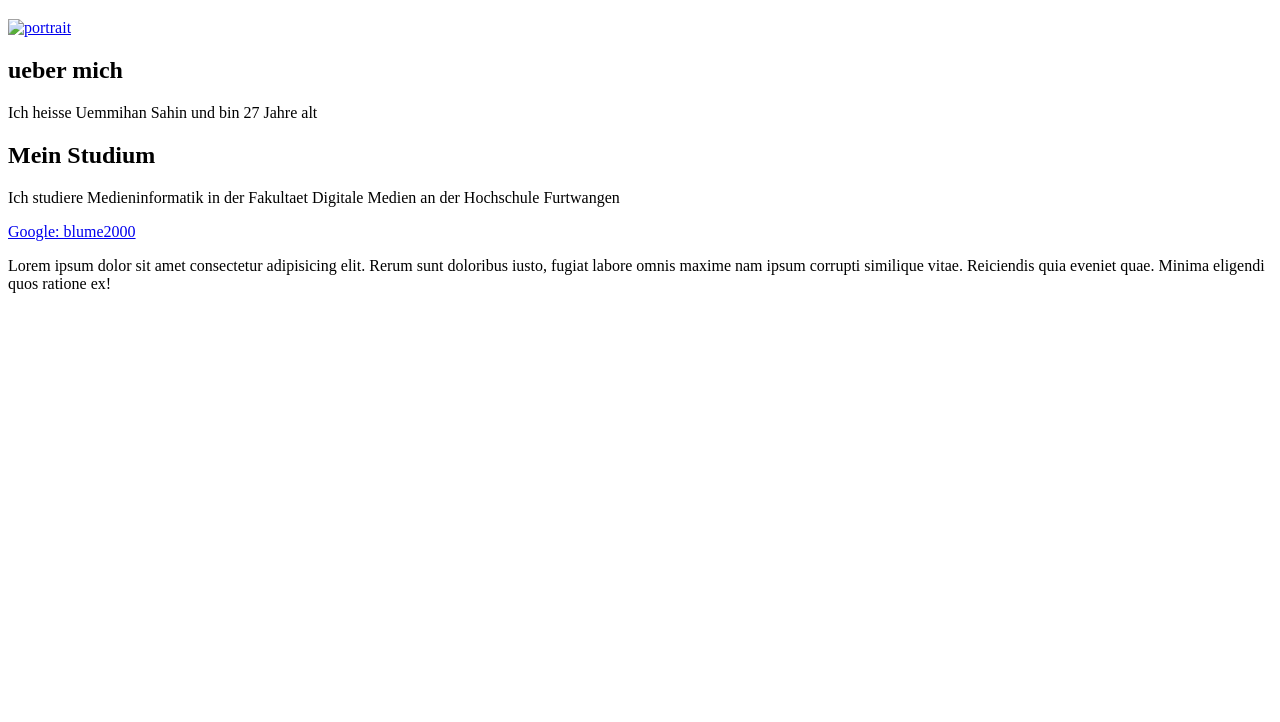
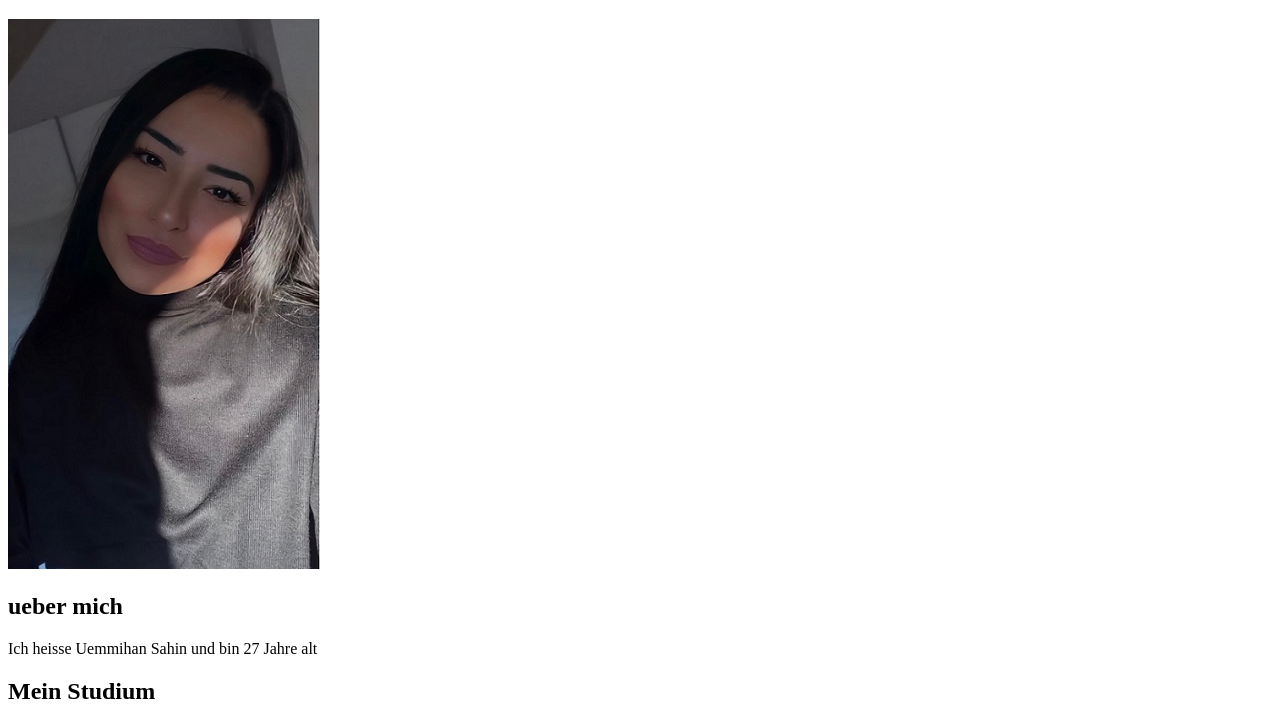
Before and after one commit to sahinuem/GIS-SoSe-2021, a plain HTML site: page Steckbrief/index.html in a window 1280 px wide. Shown: the part 61-783 px from the top of the page. Drawn offline with Linux system fonts and the light colour scheme.

Commit message:
Hochschule hinzugefügt

```diff
--- a/Steckbrief/index.html
+++ b/Steckbrief/index.html
@@ -7,7 +7,7 @@
 </head>
 <body>
     <h1>Steckbrief</h1>
-    <a href="bilder/portrait.png" target="_blank"><img src="bilder/portrait.png" alt="portrait"></a>
+    <a href="image.jpg" target="_blank"><img src="image.jpg" alt="portrait"></a>
     <h2>ueber mich</h2>
     <p>Ich heisse Uemmihan Sahin und bin 27 Jahre alt</p>
 
@@ -15,7 +15,17 @@
     <p>Ich studiere Medieninformatik in der Fakultaet Digitale Medien an der Hochschule Furtwangen</p>
     <a href="https://www.blume2000.de/" target="_blank">Google: blume2000</a>
 
-    <p>Lorem ipsum dolor sit amet consectetur adipisicing elit. Rerum sunt doloribus iusto, fugiat labore omnis maxime nam ipsum corrupti similique vitae. Reiciendis quia eveniet quae. Minima eligendi quos ratione ex!
+    <p>Lorem ipsum dolor sit amet, consetetur sadipscing elitr,
+       sed diam nonumy eirmod tempor invidunt ut labore et dolore magna aliquyam erat,
+       sed diam voluptua. At vero eos et accusam et justo duo dolores et ea rebum.
+       Stet clita kasd gubergren, no sea takimata sanctus est Lorem ipsum dolor sit amet.
+       Lorem ipsum dolor sit amet, consetetur sadipscing elitr,
+       sed diam nonumy eirmod tempor invidunt ut labore et dolore magna aliquyam erat,
+       sed diam voluptua. At vero eos et accusam et justo duo dolores et ea rebum.
+       Stet clita kasd gubergren, no sea takimata sanctus est Lorem ipsum dolor sit amet.
+
+       <h3 id="Meine Hochschule">Studium</h3>
+       <a href="https://www.hs-furtwangen.de/"></a>
 
     </p>
 
```
